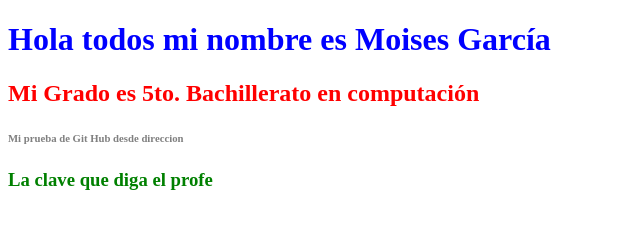
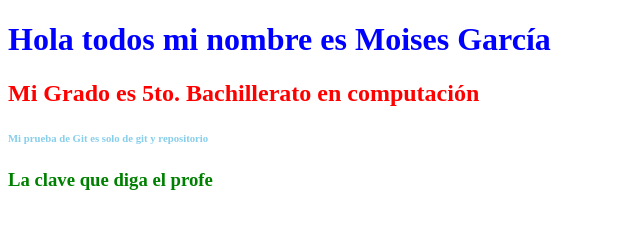
Before and after one commit to Moises070/proyecto2, a plain HTML site: page index.html in a window 1280 px wide. Shown: the whole page, without its empty margins (0-640 px from the left). Drawn offline with Linux system fonts and the light colour scheme.

Commit message:
se cambió el html y css

```diff
--- a/css/style.css
+++ b/css/style.css
@@ -8,5 +8,5 @@ h3{
 	color:green;
 }
 h6{
-	color:gray;
+	color:skyblue;
 }
--- a/index.html
+++ b/index.html
@@ -7,7 +7,7 @@
 <body>
 <h1>Hola todos mi nombre es Moises García </h1>
 <h2>Mi Grado es 5to. Bachillerato en computación </h2>
-<h6>Mi prueba de Git Hub desde direccion</h6>
+<h6>Mi prueba de Git es solo de git y repositorio</h6>
 <h3>La clave que diga el profe</h3>
 </body>
 </html>
```
